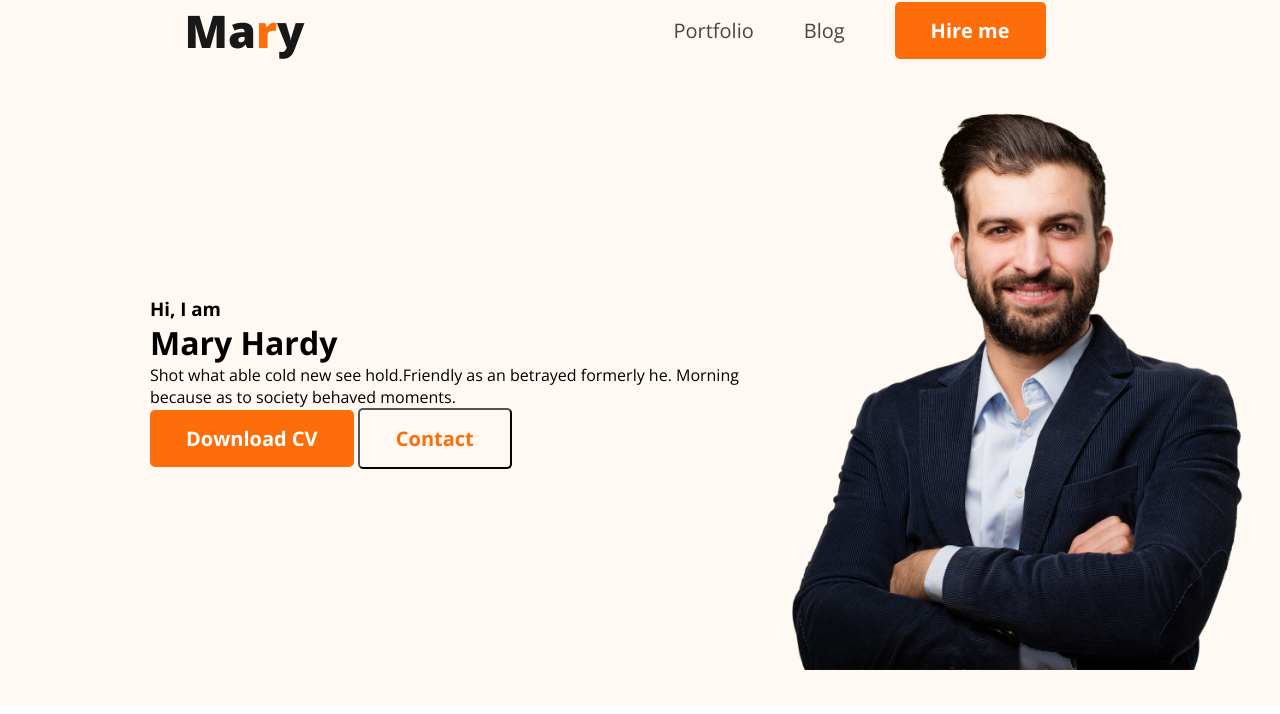
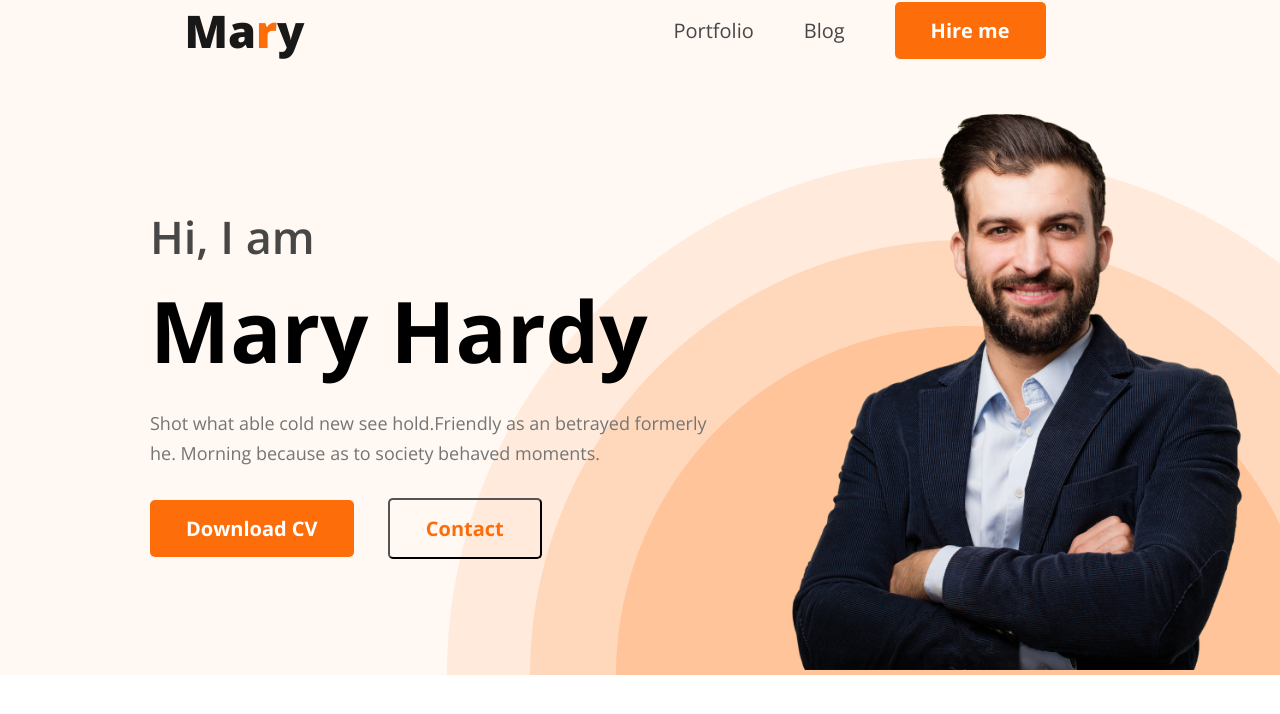
Before and after one commit to dev-tanvirtonmoy/Portfolio-hardy, a plain HTML site: page index.html in a window 1280 px wide. Drawn offline with nearby package versions, Linux system fonts and the light colour scheme.

Commit message:
banner complete

```diff
--- a/assets/css/style.css
+++ b/assets/css/style.css
@@ -32,6 +32,7 @@ a:hover {
     font-weight: 700;
     padding: 15px 36px;
 }
+
 .secondary-btn {
     border: 1s solid #FD6E0A;
     border-radius: 5px;
@@ -48,6 +49,7 @@ a:hover {
 .header {
     background-color: #FFF8F3;
 }
+
 nav {
     display: flex;
     justify-content: space-around;
@@ -64,7 +66,7 @@ nav {
     color: #FD6E0A;
 }
 
-nav > ul {
+nav>ul {
     display: flex;
     align-items: center;
 }
@@ -87,9 +89,41 @@ nav a {
 .banner {
     display: flex;
     align-items: center;
-    padding: 30px 30px 30px 150px;
+    justify-content: space-between;
+    padding: 30px 30px 0px 150px;
+    background: url(../images/header_bg.png);
+    background-position: bottom right;
+    background-repeat: no-repeat;
 }
-.banner-img > img{
+.banner-content {
+    width: 585px;
+}
+.banner-greeting {
+    color: #474747;
+    font-size: 45px;
+    font-weight: 600;
+    margin-bottom: 5px;
+}
+
+.banner-tittle {
+    color #181818;
+    font-size: 85px;
+    font-weight: 700;
+    margin-bottom: 20px;
+}
+
+.banner-text {
+    color: #757575;
+    font-size: 18px;
+    font-weight: 400;
+    line-height: 30px;
+    margin-bottom: 30px;
+}
+.banner-content .cv-button {
+    margin-right: 30px;
+}
+.banner-img>img {
     width: 500px;
 }
+
 /* Banner part CSS end here */
--- a/index.html
+++ b/index.html
@@ -25,10 +25,10 @@
         </nav>
         <div class="banner">
             <div class="banner-content">
-                <h3 class="banner-greting">Hi, I  am</h3>
+                <h3 class="banner-greeting">Hi, I  am</h3>
                 <h1 class="banner-tittle">Mary Hardy</h1>
                 <p class="banner-text">Shot what able cold new see hold.Friendly as an betrayed formerly he. Morning because as to society behaved moments.</p>
-                <button class="primary-btn">Download CV</button>
+                <button class="primary-btn cv-button">Download CV</button>
                 <button class="secondary-btn">Contact</button>
             </div>
             <div class="banner-img">
```
